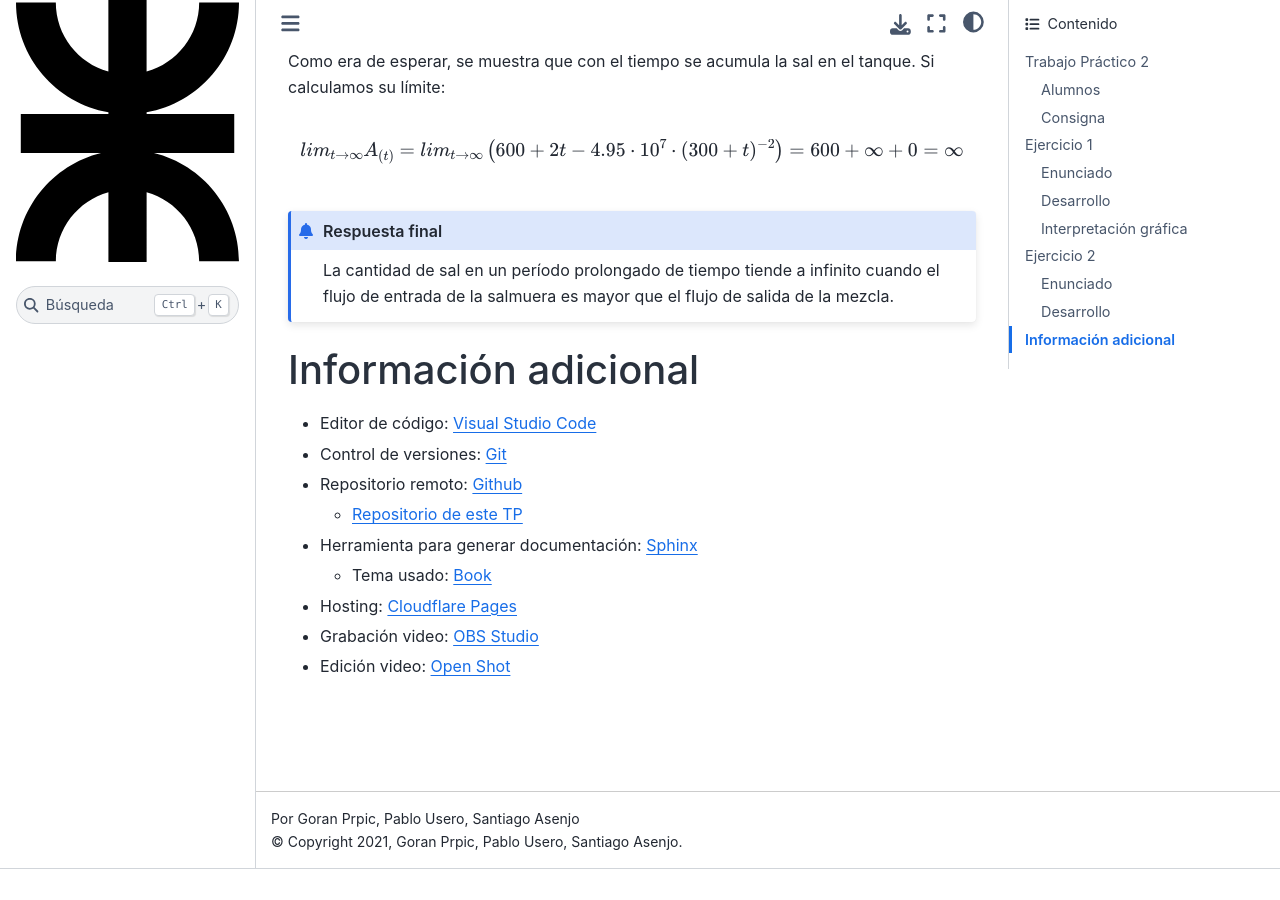
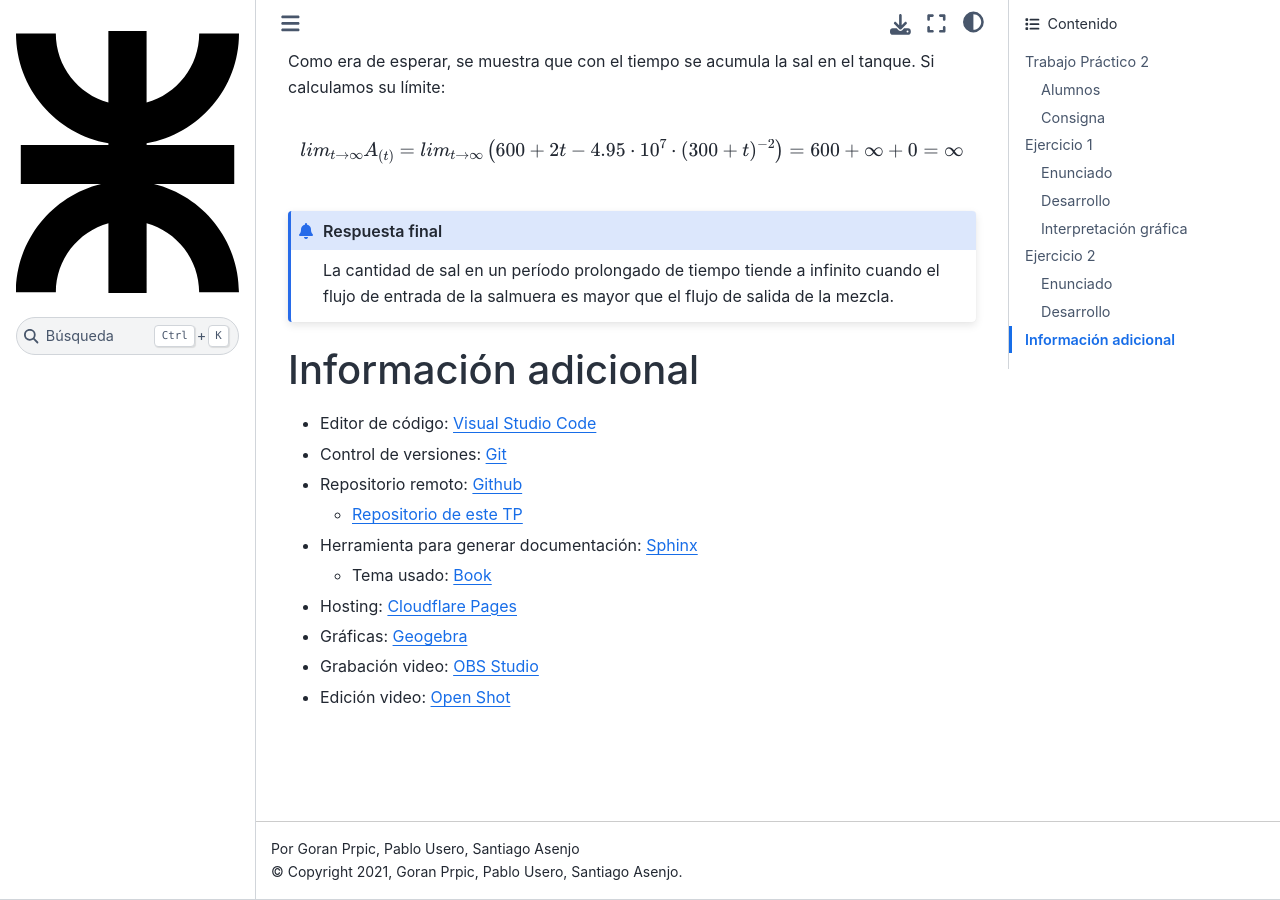
Before and after one commit to gorandp/am2_tp2, a Sphinx documentation site: the page built from docs/index.rst, in a window 1280 px wide and 900 px high, scrolled down 15707 px. Built offline with Sphinx 7.4.7 and the Sphinx Book theme 1.1.4, drawn with Linux system fonts in a browser that asks for light colours; before the commit the page ends 16576 px from its top, so only the background shows below that.

Commit message:
mencion geogebra

```diff
--- a/docs/index.rst
+++ b/docs/index.rst
@@ -786,6 +786,7 @@
   - Tema usado: `Book <https://sphinx-themes.org/sample-sites/sphinx-book-theme/>`_
 
 - Hosting: `Cloudflare Pages <https://pages.cloudflare.com/>`_
+- Gráficas: `Geogebra <https://www.geogebra.org/>`_
 - Grabación video: `OBS Studio <https://obsproject.com/>`_
 - Edición video: `Open Shot <https://www.openshot.org/>`_
 
```
Also changed, not shown: 5 other files.
